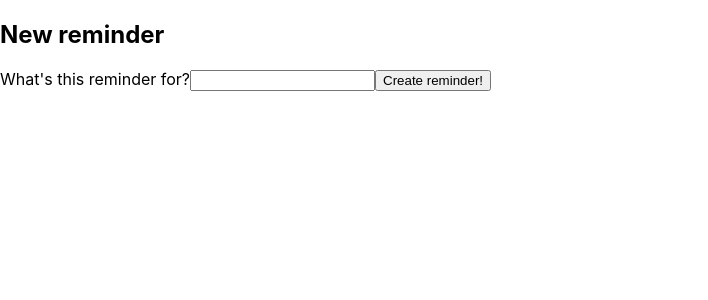
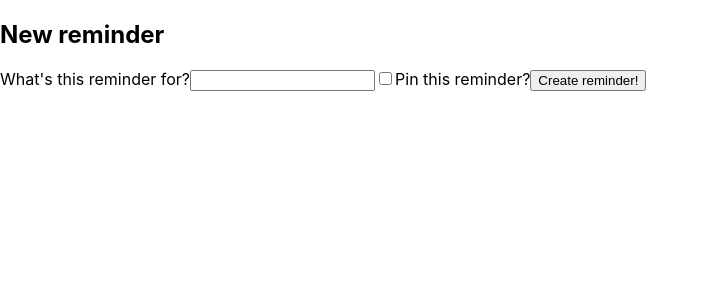
Before and after one commit to mmauthoor/neurodiverse-toolkit, a React (Create React App) app: page /reminders in a window 1280 px wide. Shown: the top 300 px of the page, without its empty margins (0-708 px from the left). Built offline with nearby package versions, Linux system fonts and the light colour scheme.

Commit message:
Able to pin reminders to pinboard

```diff
--- a/package.json
+++ b/package.json
@@ -21,8 +21,6 @@
     "react-dom": "^17.0.2",
     "react-router-dom": "^6.2.1",
     "react-scripts": "5.0.0",
-    "react-time-sync": "^5.2.1",
-    "time-sync": "^2.3.0",
     "web-vitals": "^2.1.4"
   },
   "scripts": {
--- a/src/App.js
+++ b/src/App.js
@@ -14,6 +14,12 @@ function App() {
     return initialValue || [];
   });
 
+  const [pinnedReminders, setPinnedReminders] = useState(() => {
+    const savedRems = localStorage.getItem("pinnedReminders");
+    const initialValue = JSON.parse(savedRems);
+    return initialValue || [];
+  })
+
 
   return (
     <div className="App">
@@ -25,10 +31,15 @@ function App() {
 
       <Routes>
         <Route path="/" element={
-          <Home pinnedNotes={pinnedNotes} setPinnedNotes={setPinnedNotes}/>
+          <Home
+            pinnedNotes={pinnedNotes}
+            setPinnedNotes={setPinnedNotes}
+            pinnedReminders={pinnedReminders}
+            setPinnedReminders={setPinnedReminders}
+          />
         }/>
         <Route path="/reminders" element={
-          <Reminders />
+          <Reminders pinnedReminders={pinnedReminders} setPinnedReminders={setPinnedReminders}/>
         }/>
         <Route path="/notes" element={
           <Notes pinnedNotes={pinnedNotes} setPinnedNotes={setPinnedNotes}/>
--- a/src/components/Home.js
+++ b/src/components/Home.js
@@ -3,12 +3,17 @@ import { useState } from "react";
 import MainNav from "./MainNav";
 import Pinboard from "./Pinboard";
 
-function Home({ pinnedNotes, setPinnedNotes }) {
+function Home({ pinnedNotes, setPinnedNotes, pinnedReminders, setPinnedReminders }) {
 
     return (
         <>
             <MainNav />
-            <Pinboard pinnedNotes={pinnedNotes} setPinnedNotes={setPinnedNotes}/>
+            <Pinboard
+                pinnedNotes={pinnedNotes}
+                setPinnedNotes={setPinnedNotes}
+                pinnedReminders={pinnedReminders}
+                setPinnedReminders={setPinnedReminders}
+            />
         </>
 
     )
--- a/src/components/Notes.js
+++ b/src/components/Notes.js
@@ -14,7 +14,9 @@ function Notes( {pinnedNotes, setPinnedNotes} ) {
 
     // need to figure out how to autoclear inputs after button click
 
-    const [val, setVal] = useState();
+    // const [val1, setVal1] = useState();
+    // const [val2, setVal2] = useState();
+
 
     useEffect(() => {
         localStorage.setItem("notes", JSON.stringify(notes));
@@ -47,7 +49,9 @@ function Notes( {pinnedNotes, setPinnedNotes} ) {
             const newState = [...prevState, {title: noteTitle, content: noteContent, pinned: isPinned}];
             return newState;
         })
-        // setVal("");
+        // setVal1("");
+        // setVal2("");
+
     }
 
     const editNote = (targetNote) => {
@@ -68,13 +72,13 @@ function Notes( {pinnedNotes, setPinnedNotes} ) {
                     onChange={handleTitle}
                     type="text"
                     name="title"
-                    // value={val}
+                    // value={val1}
                 />
                 <label htmlFor="">Content</label>
                 <textarea
                     name="content"
                     onChange={handleContent}
-                    // value={val}
+                    // value={val2}
                     id=""
                     cols="30"
                     rows="10">
@@ -83,7 +87,8 @@ function Notes( {pinnedNotes, setPinnedNotes} ) {
                     type="checkbox"
                     onChange={handlePinned}
                     name="pinned"
-                    value="note"/>
+                    value="note"
+                />
                 <label htmlFor="pinned">Pin this note?</label>
                 <button onClick={createNote}>Create note!</button>
             </section>
--- a/src/components/Pinboard.js
+++ b/src/components/Pinboard.js
@@ -1,14 +1,26 @@
 import { useState, useEffect } from "react";
+import { format, parseISO, getUnixTime } from 'date-fns';
+
 
 import "./Pinboard.css"
+import Timer from "./Timer";
 
-function Pinboard({ pinnedNotes, setPinnedNotes }) {
+function Pinboard({ pinnedNotes, setPinnedNotes, pinnedReminders, setPinnedReminders }) {
 
     const [notes, setNotes] = useState(() => {
         const savedNotes = localStorage.getItem("notes");
         const initialValue = JSON.parse(savedNotes);
         return initialValue || [];
     });
+
+    const [reminders, setReminders] = useState(() => {
+        const savedReminders = localStorage.getItem("reminders");
+        const initialValue = JSON.parse(savedReminders);
+        return initialValue || [];
+    });
+
+    const [now, setNow] = useState(Date.now());
+
 
     useEffect(() => {
         localStorage.setItem("notes", JSON.stringify(notes));
@@ -21,6 +33,18 @@ function Pinboard({ pinnedNotes, setPinnedNotes }) {
         localStorage.setItem("pinnedNotes", JSON.stringify(pinnedNotes));
     }, [pinnedNotes])
 
+    // useEffect(() => {
+    //     localStorage.setItem("reminders", JSON.stringify(reminders));
+
+    //     let pinnedReminders = reminders.filter(rem => rem.pinned === true);
+    //     setPinnedReminders(pinnedReminders);
+    // })
+
+    // useEffect(() => {
+    //     localStorage.setItem("pinnedReminders", JSON.stringify(pinnedReminders));
+    // }, [pinnedReminders])
+
+
     const handleNoteUnpin = (note) => {
 
         let newNotes = notes.map(item =>
@@ -31,6 +55,10 @@ function Pinboard({ pinnedNotes, setPinnedNotes }) {
         setNotes(newNotes);
     }
 
+    const handleRemUnpin = (rem) => {
+
+    }
+
     return (
         <section>
             <div className="pinboard-container">
@@ -38,9 +66,24 @@ function Pinboard({ pinnedNotes, setPinnedNotes }) {
                     { pinnedNotes.map((note, idx) =>
 
                         <div key={idx} className="notes">
-                            <h2>{note.title}</h2>
+                            <h3>{note.title}</h3>
                             <p>{note.content}</p>
                             <button onClick={() => handleNoteUnpin(note)}>Unpin</button>
+                        </div>
+                    )}
+                </div>
+
+                <div className="pinned-reminders">
+                    { pinnedReminders.map((reminder, idx) =>
+                        <div key={idx} className="reminders">
+                            <h3>{reminder.task}</h3>
+                            <p>
+                                {format(parseISO(reminder.dateTime), "HH:mm EEEE dd MMM yyyy")}
+                            </p>
+
+                            <Timer now={now} eventTime={reminder.dateTime}/>
+                            <button onClick={() => handleRemUnpin(reminder)}>Unpin</button>
+
                         </div>
                     )}
                 </div>
--- a/src/components/Reminders.js
+++ b/src/components/Reminders.js
@@ -4,19 +4,17 @@ import LocalizationProvider from '@mui/lab/LocalizationProvider';
 import DateTimePicker from '@mui/lab/DateTimePicker';
 import TextField from '@mui/material/TextField';
 import { format, parseISO, getUnixTime } from 'date-fns';
-// import { TimeProvider } from "react-time-sync";
-// import TimeSync from "time-sync";
 
 import Timer from "./Timer";
 
 
-
-function Reminder() {
+function Reminder({ pinnedReminders, setPinnedReminders }) {
 
     const [remTask, setRemTask] = useState("");
     const [remDateTime, setRemDateTime] = useState(new Date());
     const [now, setNow] = useState(Date.now());
 
+    const [isPinned, setIsPinned] = useState(false);
 
     // could have as regular function and call to get initial state
     const [reminders, setReminders] = useState(() => {
@@ -26,8 +24,16 @@ function Reminder() {
     });
 
     useEffect(() => {
-        localStorage.setItem("reminders", JSON.stringify(reminders))
+        localStorage.setItem("reminders", JSON.stringify(reminders));
+
+        let pinnedReminders = reminders.filter(rem => rem.pinned === true);
+        setPinnedReminders(pinnedReminders);
+
     }, [reminders]);
+
+    useEffect(() => {
+        localStorage.setItem("pinnedReminders", JSON.stringify(pinnedReminders));
+    }, [pinnedReminders])
 
 
     // research this effect hook more
@@ -38,7 +44,6 @@ function Reminder() {
 
         return () => clearInterval(interval)
     }, []);
-
 
 
     const handleTask = (event) => {
@@ -54,7 +59,7 @@ function Reminder() {
 
         setReminders(prevState => {
             const dateString = JSON.stringify(remDateTime).replaceAll('"', "");
-            const newState = [...prevState, {task: remTask, dateTime: dateString}];
+            const newState = [...prevState, {task: remTask, dateTime: dateString, pinned: isPinned}];
             return newState;
         })
     }
@@ -66,6 +71,10 @@ function Reminder() {
 
     const deleteReminder = (targetReminder) => {
         setReminders(reminders.filter(reminder => reminder !== targetReminder))
+    }
+
+    const handlePinned = (event) => {
+        setIsPinned(event.target.checked);
     }
 
     return (
@@ -92,7 +101,13 @@ function Reminder() {
                         renderInput={(params) => <TextField {...params} />}
                     />
                 </LocalizationProvider>
-
+                <input
+                    type="checkbox"
+                    onChange={handlePinned}
+                    name="pinned"
+                    value="reminder"
+                />
+                <label htmlFor="pinned">Pin this reminder?</label>
                 <button onClick={createReminder}>Create reminder!</button>
             </section>
 
```
Also changed, not shown: 1 other file (tests, documents, lock files or other folders).
